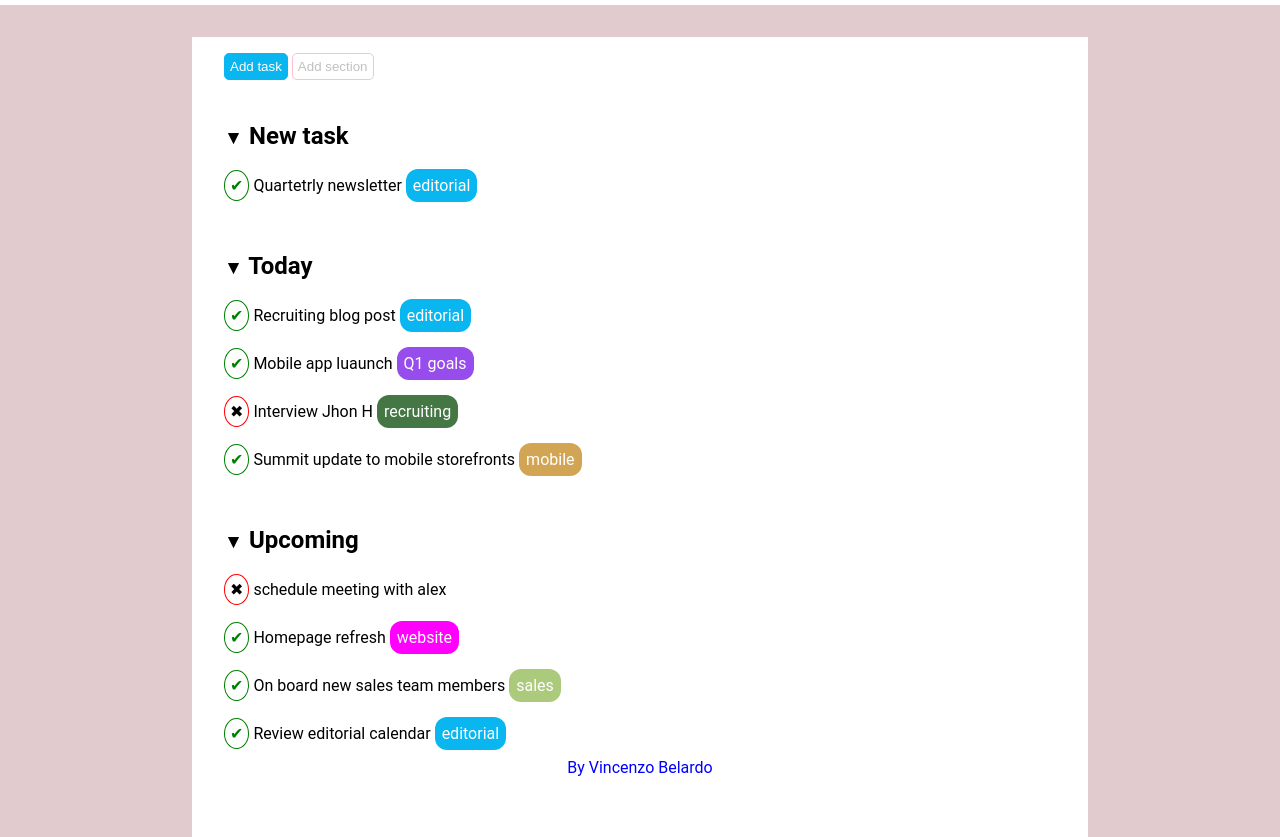
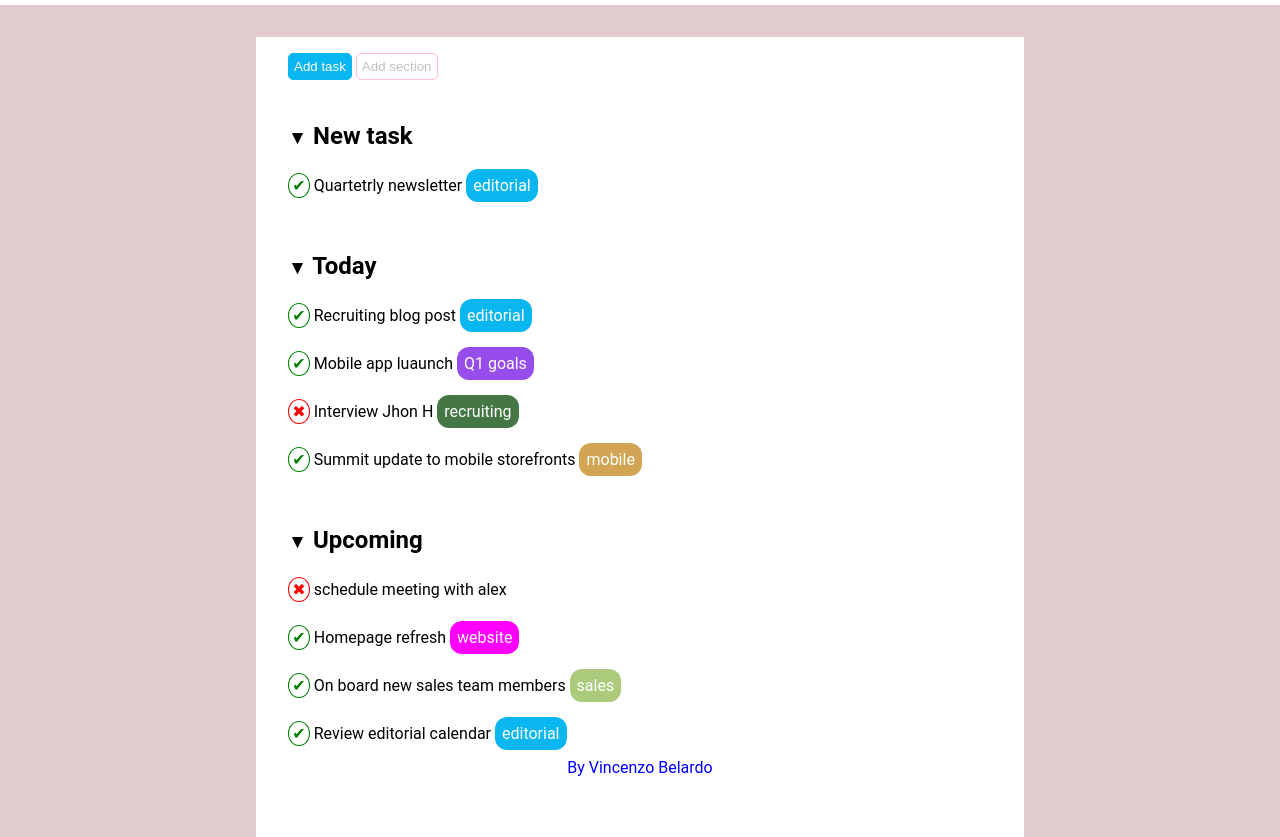
Before and after one commit to Enzo-belardo/html-css-toboolist, a plain HTML site: page index.html in a window 1280 px wide. Shown: the part 75-912 px from the top of the page. Drawn offline with Linux system fonts and the light colour scheme.

Commit message:
Aggiustato il cerchietto intorno ai simboli

```diff
--- a/style.css
+++ b/style.css
@@ -28,7 +28,7 @@ body{
 }
 .contaneir{
     background-color: white;
-    width: 70%;
+    width: 60%;
     height: 800px;
     margin: auto;
     margin-top: 2rem;
@@ -70,12 +70,13 @@ li{
     border: solid 1px green;
     color: green;
     border-radius: 100%;
-    padding: 5px;
+    padding: 0.1rem 0.2rem;
 }
 .symbolX{
     border: solid 1px red;
     border-radius: 100%;
-    padding: 5px;
+    color: red;
+    padding: 0.1rem 0.2rem;
  }
  .main{
     border-radius: 12px;
```
